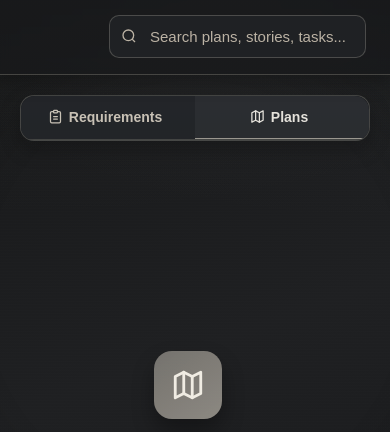
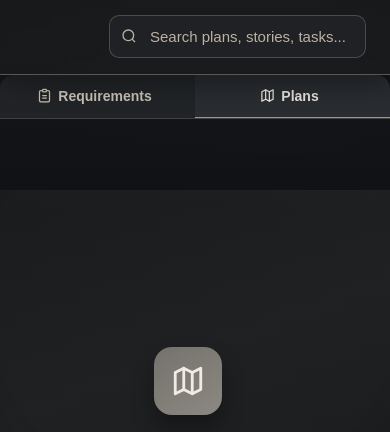
Before and after one commit to emaparatore/auto-executer, a website: page requirements-workflow-dashboard/index.html in a window 390 px wide. Shown: the part 131-563 px from the top of the page. Drawn offline with nearby package versions, Linux system fonts and the light colour scheme; no server answers.

Commit message:
tentativi

```diff
--- a/requirements-workflow-dashboard/styles.css
+++ b/requirements-workflow-dashboard/styles.css
@@ -203,21 +203,20 @@ body.loading .main {
 
 .header {
   background: linear-gradient(180deg, rgba(24, 25, 27, 0.93), rgba(24, 25, 27, 0.8));
-  border-bottom: 1px solid var(--stroke);
+  border-bottom: 1px solid rgba(214, 207, 194, 0.34);
   padding: 16px 24px;
   position: relative;
   z-index: 100;
   backdrop-filter: blur(6px);
-  box-shadow: 0 6px 18px rgba(0, 0, 0, 0.28);
+  box-shadow: 0 10px 24px rgba(0, 0, 0, 0.32);
 }
 
 .header-content {
-  max-width: 1400px;
-  margin: 0 auto;
   display: flex;
   align-items: center;
   justify-content: flex-start;
   gap: 24px;
+  width: 100%;
 }
 
 .section-switch {
@@ -332,12 +331,11 @@ body.loading .main {
 .type-open-question { background: rgba(171, 124, 124, 0.3); color: #ffeaea; }
 
 .main {
-  max-width: 1400px;
-  margin: 0 auto;
-  padding: 24px;
+  margin: 0;
+  padding: 0;
   display: grid;
-  grid-template-columns: 320px 1fr;
-  gap: 24px;
+  grid-template-columns: 360px 1fr;
+  gap: 0;
   position: relative;
   z-index: 1;
   width: 100%;
@@ -349,14 +347,18 @@ body.loading .main {
 .sidebar {
   min-height: 0;
   height: 100%;
+  border-right: 1px solid rgba(214, 207, 194, 0.24);
+  background:
+    linear-gradient(180deg, rgba(20, 21, 24, 0.96), rgba(16, 18, 21, 0.98)),
+    radial-gradient(900px 600px at -30% 0%, rgba(158, 151, 140, 0.12), transparent 68%);
+  box-shadow: 14px 0 30px rgba(4, 6, 7, 0.35);
 }
 
 .plans-list {
-  background: linear-gradient(180deg, rgba(26, 28, 31, 0.95), rgba(22, 24, 27, 0.96));
-  border-radius: var(--radius);
-  border: 1px solid var(--stroke);
+  background: transparent;
+  border-radius: 0;
+  border: 0;
   overflow: hidden;
-  box-shadow: var(--shadow-soft);
   height: 100%;
   max-height: 100%;
   min-height: 0;
@@ -589,16 +591,18 @@ body.loading .main {
   overflow-y: auto;
   overflow-x: hidden;
   scrollbar-gutter: stable;
+  border-left: 1px solid rgba(255, 255, 255, 0.04);
+  padding: 20px;
 }
 
 .detail-view {
   background:
     linear-gradient(180deg, rgba(25, 28, 31, 0.95), rgba(20, 22, 25, 0.96)),
     repeating-linear-gradient(0deg, rgba(206, 199, 187, 0.04) 0, rgba(206, 199, 187, 0.04) 1px, transparent 1px, transparent 30px);
-  border-radius: var(--radius);
-  border: 1px solid var(--stroke);
+  border-radius: 16px;
+  border: 1px solid rgba(214, 207, 194, 0.3);
   display: none;
-  box-shadow: var(--shadow-deep);
+  box-shadow: 0 26px 56px rgba(0, 0, 0, 0.42);
   overflow: hidden;
 }
 
@@ -1545,7 +1549,7 @@ details.summary-block { margin-top: 10px; }
 }
 
 @media (max-width: 1100px) {
-  .main { grid-template-columns: 280px 1fr; padding: 20px; gap: 20px; }
+  .main { grid-template-columns: 300px 1fr; }
 }
 
 @media (max-width: 900px) {
@@ -1554,7 +1558,11 @@ details.summary-block { margin-top: 10px; }
     overflow-y: auto;
     overflow-x: hidden;
   }
-  .sidebar { position: static; }
+  .sidebar {
+    position: static;
+    border-right: 0;
+    box-shadow: none;
+  }
   .plans-list {
     height: auto;
     max-height: none;
@@ -1564,6 +1572,10 @@ details.summary-block { margin-top: 10px; }
     max-height: 50dvh;
   }
   .header-content { flex-direction: column; align-items: stretch; }
+  .content {
+    border-left: 0;
+    padding: 16px;
+  }
   .search-box { max-width: 100%; }
   .detail-title { font-size: 32px; }
   .tabs { padding: 0 16px; }
```
